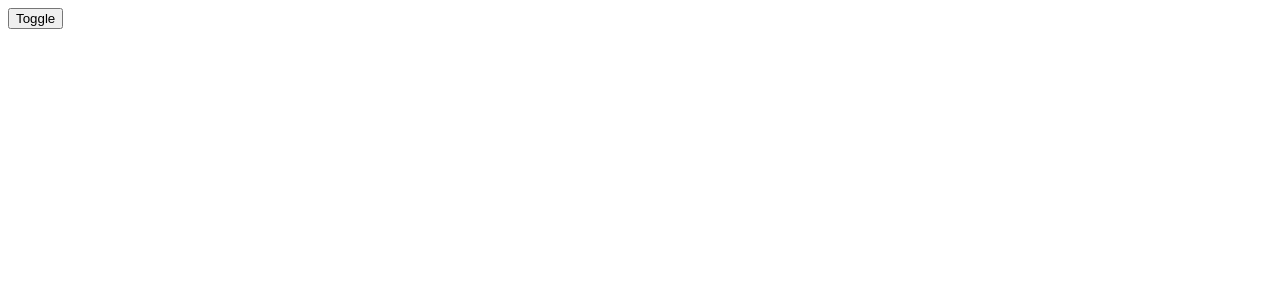
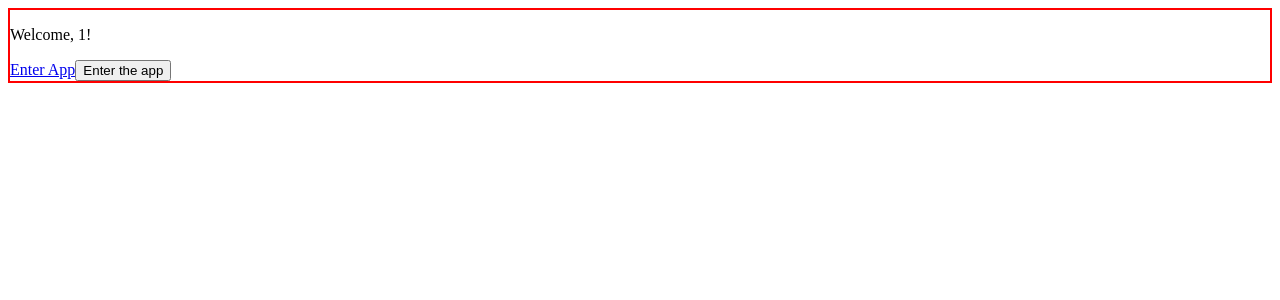
Before and after one commit to gabrieleprovenzano/react, a React (Vite) app in the folder latest/: page /1 in a window 1280 px wide. Shown: the top 300 px of the page. Built offline with nearby package versions, Linux system fonts and the light colour scheme.

Commit message:
Add files via upload

```diff
--- a/latest/src/App.jsx
+++ b/latest/src/App.jsx
@@ -1,16 +1,14 @@
 import { Routes } from "react-router-dom";
-import { Container } from "./Container";
-import Welcome from "./Welcome";
 import { Route } from "react-router-dom";
-import { LoginEx } from "./LoginEx";
-import { HookCounters } from "./useCounter";
+import { Counter } from "./Counter";
+import { Welcome } from "./Welcome";
 
 export function App() {
     return (
-        <Container>
+        <div>
             <Routes>
-                 <Route path="/" element={<Welcome name={"Jimmy"}/>} />
-                 <Route path="login" element={<HookCounters />} />
+                 <Route path="/:name" element={<Welcome />} />
+                 <Route path="counter" element={<Counter />} />
             </Routes>
-        </Container>
+            </div>
 )}
--- a/latest/src/Counter.jsx
+++ b/latest/src/Counter.jsx
@@ -1,6 +1,6 @@
 import { useEffect, useRef, useState } from "react"
 
-export const Counter = ()=> {
+export function Counter() {
     const [count , setCount]= useState(0)
 
     const up = useRef("up")
--- a/latest/src/Welcome.jsx
+++ b/latest/src/Welcome.jsx
@@ -1,11 +1,20 @@
-const Welcome = ({name}) => {
+import { Link, useNavigate, useParams } from "react-router-dom"
+import "./layout.scss"
+
+export function Welcome() {
+
+    const { name } =useParams()
+    const Navigate = useNavigate()
+
+function handleClick() {
+    Navigate("/counter")
+}
+
     return (
     <div className="welcome">
            <p>Welcome, {name}!</p>
-           <Link to="/login">Enter App</Link>
+           <Link to="/counter">Enter App</Link>
+           <button onClick={handleClick}>Enter the app</button>
     </div>
     )
 }
-import { Link } from "react-router-dom"
-import "./layout.scss"
-export default Welcome
--- a/latest/src/index.jsx
+++ b/latest/src/index.jsx
@@ -2,7 +2,7 @@ import { StrictMode } from "react";
 import { App } from "./App";
 import { createRoot } from "react-dom/client";
 import "./layout.scss"
-import Welcome from "./Welcome";
+import { Welcome } from "./Welcome";
 import { Router } from "./Router";
 import ReactDOM  from "react-dom";
 
```
